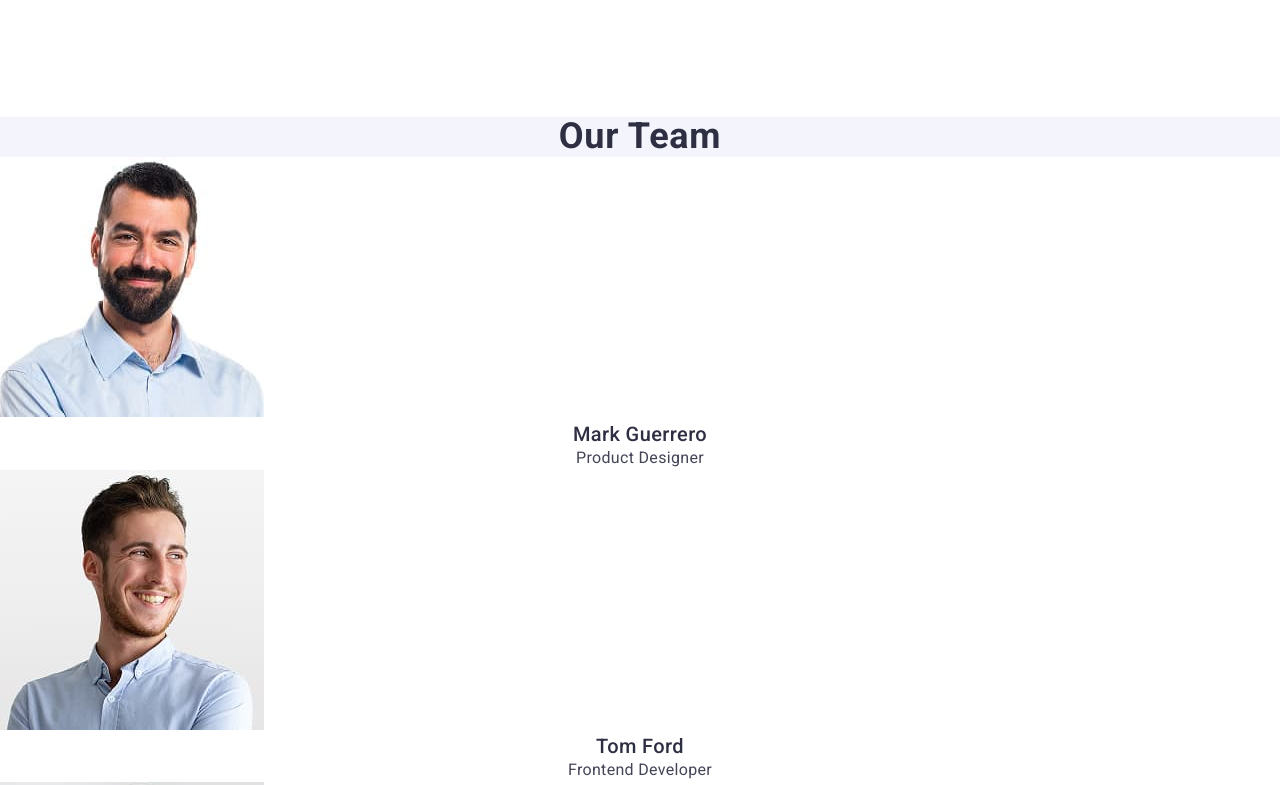
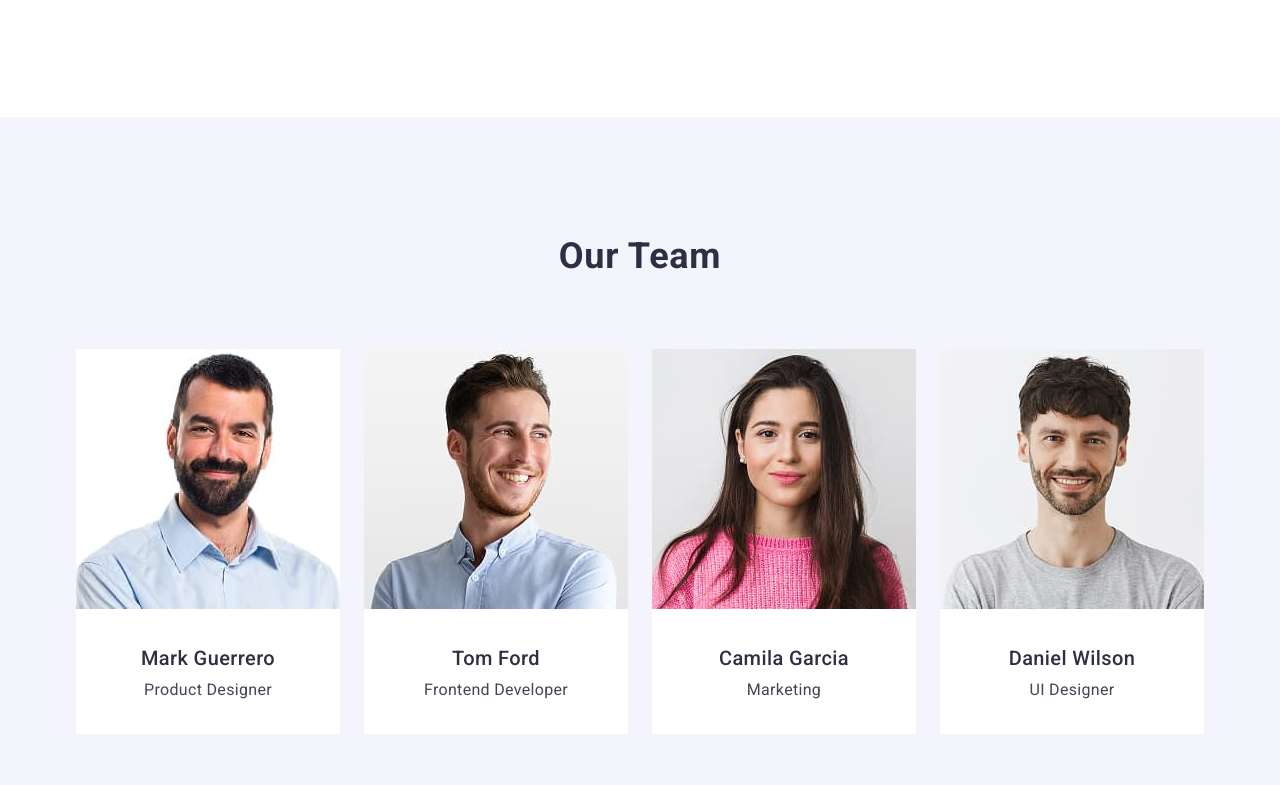
Before and after one commit to HannaButakova/goit-markup-hw-03, a plain HTML site: page index.html in a window 1280 px wide. Shown: the part 897-1682 px from the top of the page. Drawn offline with nearby package versions, Linux system fonts and the light colour scheme.

Commit message:
section two

```diff
--- a/css/styles.css
+++ b/css/styles.css
@@ -208,10 +208,25 @@ button:focus {
   letter-spacing: 0.02em;
 }
 
+/* section two */
 .section-two {
   background-color: #f4f4fd;
+  padding: 120px 0;
 }
-
+.container-two {
+  display: block;
+}
+.two-list {
+  display: flex;
+  align-items: center;
+  gap: 24px;
+}
+.two-text {
+  display: block;
+  padding: 32px 0;
+  max-width: 232px;
+  margin: 0 auto;
+}
 .two-title,
 .three-title {
   font-size: 36px;
@@ -220,6 +235,7 @@ button:focus {
   text-align: center;
   text-transform: capitalize;
   color: #2e2f42;
+  margin: 0 auto 72px;
 }
 
 .two-item,
@@ -233,6 +249,7 @@ button:focus {
   letter-spacing: 0.02em;
   text-align: center;
   color: #2e2f42;
+  margin: 0 auto 8px;
 }
 .position {
   font-size: 16px;
--- a/index.html
+++ b/index.html
@@ -98,6 +98,7 @@
       </section>
 
       <section class="section-two">
+        <div class="container container-two">
           <h2 class="two-title">Our Team</h2>
           <ul class="two-list">
             <li class="two-item">
@@ -107,8 +108,10 @@
                 width="264"
                 height="260"
               />
+              <div class="two-text">
                 <h3 class="name">Mark Guerrero</h3>
                 <p class="position">Product Designer</p>
+              </div>
             </li>
             <li class="two-item">
               <img
@@ -117,8 +120,10 @@
                 width="264"
                 height="260"
               />
+              <div class="two-text">
                 <h3 class="name">Tom Ford</h3>
                 <p class="position">Frontend Developer</p>
+              </div>
             </li>
             <li class="two-item">
               <img
@@ -127,8 +132,10 @@
                 width="264"
                 height="260"
               />
+              <div class="two-text">
                 <h3 class="name">Camila Garcia</h3>
                 <p class="position">Marketing</p>
+              </div>
             </li>
             <li class="two-item">
               <img
@@ -137,10 +144,13 @@
                 width="264"
                 height="260"
               />
+              <div class="two-text">
                 <h3 class="name">Daniel Wilson</h3>
                 <p class="position">UI Designer</p>
+              </div>
             </li>
           </ul>
+        </div>
       </section>
 
       <section class="section-three">
```
Lines whose indentation alone changed are shown as unchanged.
